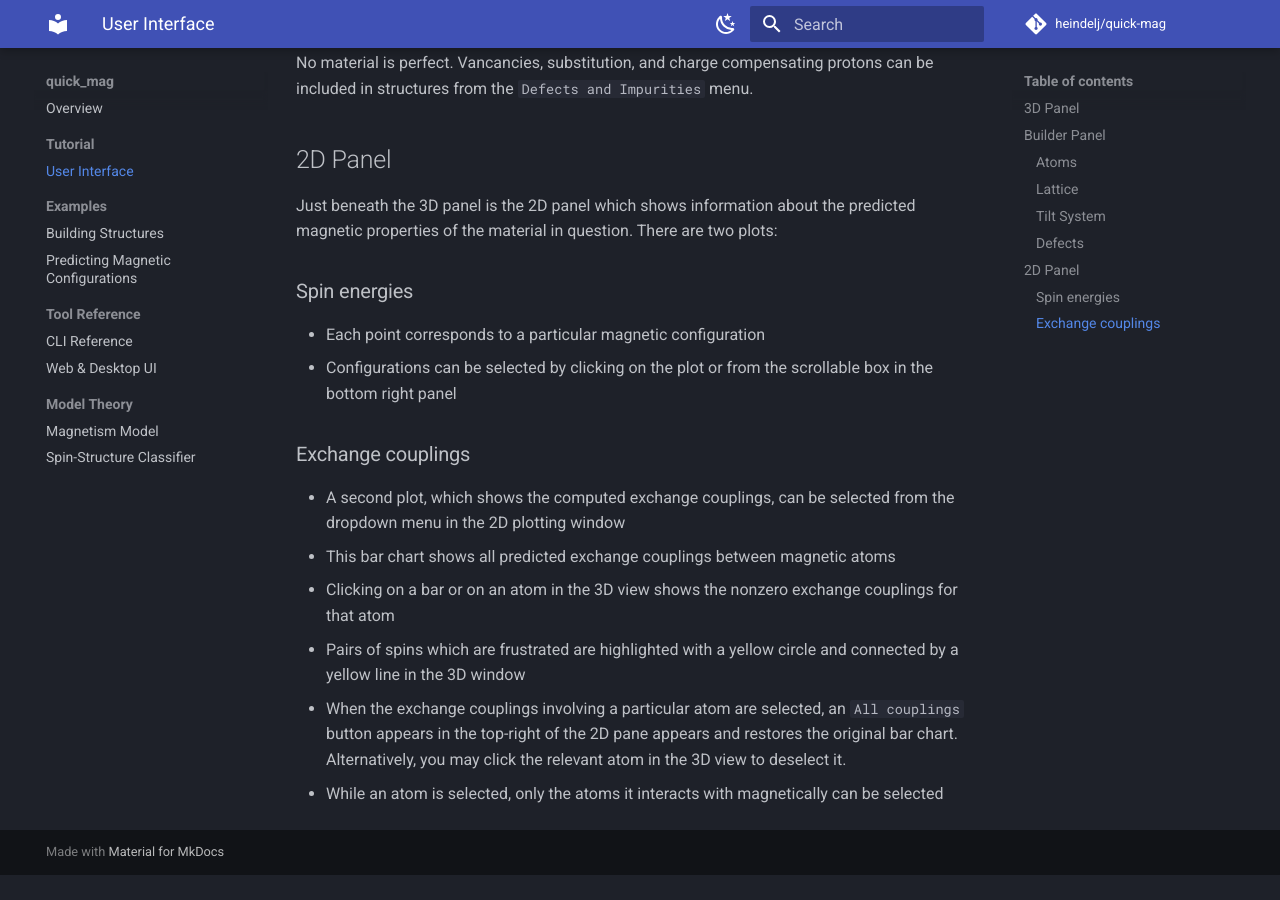
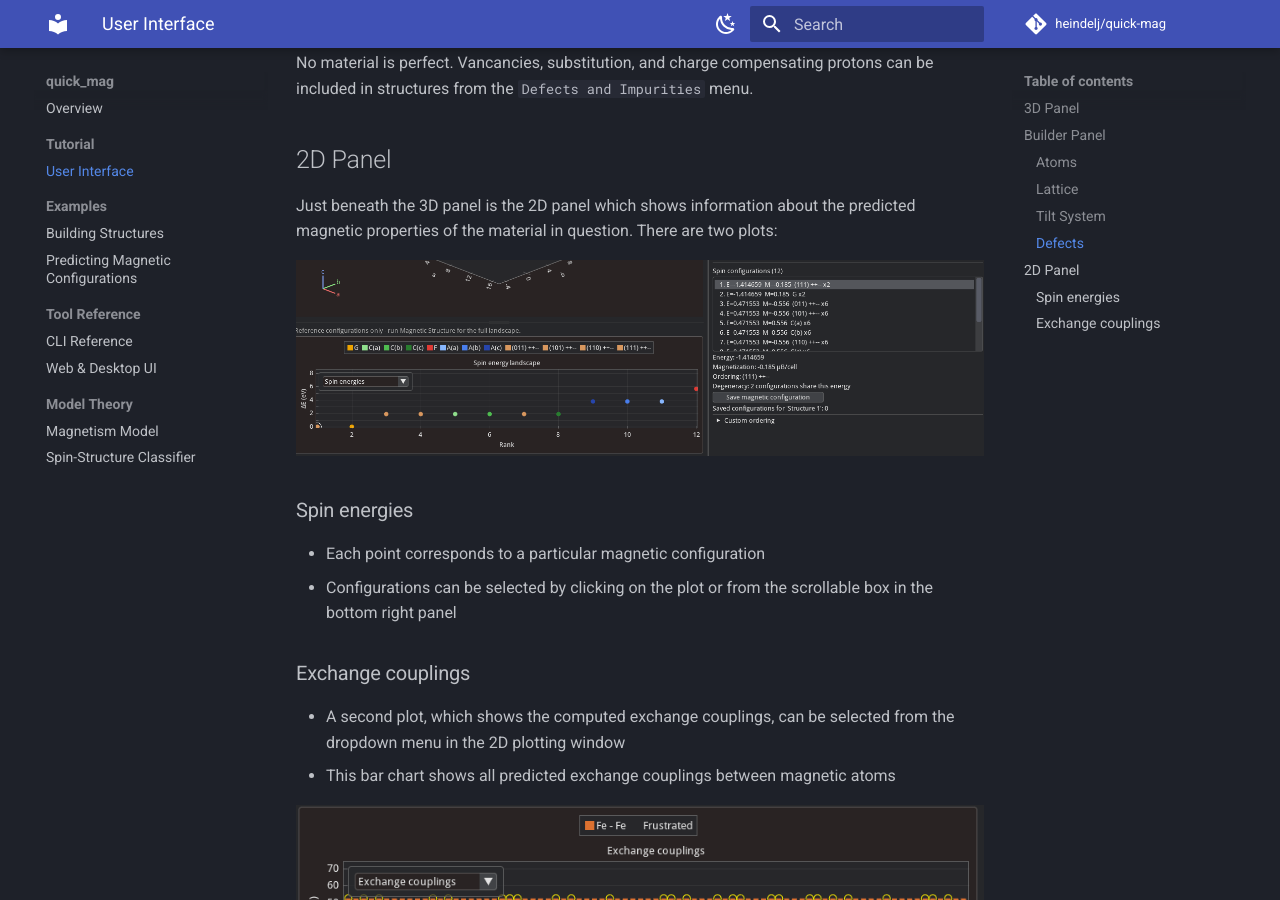
Before and after one commit to heindelj/quick-mag, an MkDocs documentation site: the page built from docs/tutorial/user-interface.md, in a window 1280 px wide and 900 px high, scrolled down 3006 px. Built offline with MkDocs 1.6.1 and Material for MkDocs 9.7.7, drawn with Linux system fonts in a browser that asks for light colours; comment, search, counter and statistics services are not loaded; before the commit the page ends 3881 px from its top, so only the background shows below that.

Commit message:
More screenshtos in docs

```diff
--- a/docs/tutorial/user-interface.md
+++ b/docs/tutorial/user-interface.md
@@ -57,6 +57,8 @@
 Just beneath the 3D panel is the 2D panel which shows information about the predicted
 magnetic properties of the material in question. There are two plots:
 
+![2d panel with plot of spin energies](images/spin_energies.png)
+
 ### Spin energies
  - Each point corresponds to a particular magnetic configuration
  - Configurations can be selected by clicking on the plot or from the scrollable box in the bottom right panel
@@ -64,8 +66,14 @@
 ### Exchange couplings
  - A second plot, which shows the computed exchange couplings, can be selected from the dropdown menu in the 2D plotting window
  - This bar chart shows all predicted exchange couplings between magnetic atoms
+
+![2d panel with plot of exchange couplings](images/exchange_couplings.png)
+
  - Clicking on a bar or on an atom in the 3D view shows the nonzero exchange couplings for that atom
  - Pairs of spins which are frustrated are highlighted with a yellow circle and connected by a yellow line in the 3D window
  - When the exchange couplings involving a particular atom are selected, an `All couplings` button appears in the top-right
  of the 2D pane appears and restores the original bar chart. Alternatively, you may click the relevant atom in the 3D view to deselect it.
+
+![2d panel with plot of exchange couplings for specific atom](images/exchange_couplings_by_atom.png)
+
  - While an atom is selected, only the atoms it interacts with magnetically can be selected
```
Also changed, not shown: docs/tutorial/images/exchange_couplings.png (added), docs/tutorial/images/exchange_couplings_by_atom.png (added), docs/tutorial/images/spin_energies.png (added).
